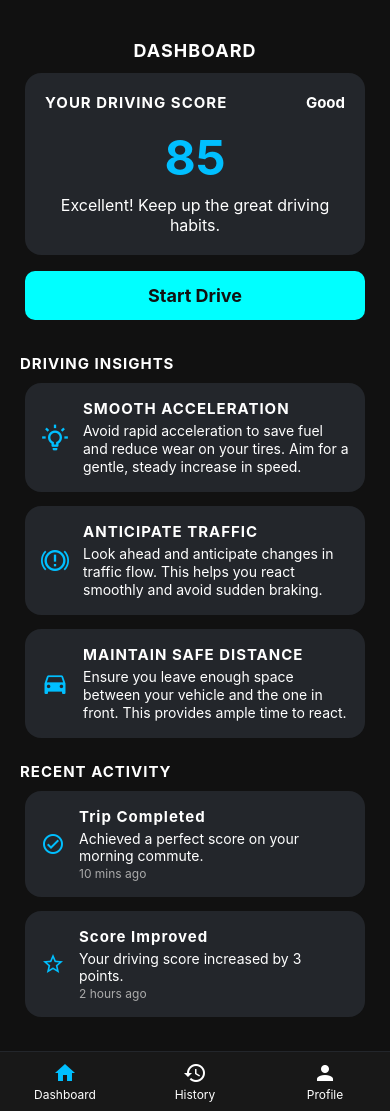
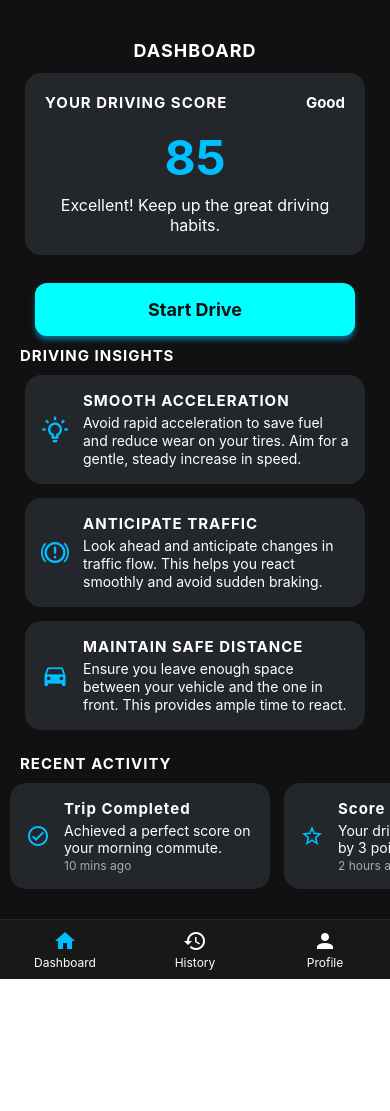
Before and after one commit to Deethya0715/Indicatory, a React Native app: screen /MainDashboardScreen in a window 390 px wide. After the commit the page ends 979 px from the top, so only its background shows below. Built offline with nearby package versions, Linux system fonts and the light colour scheme.

Commit message:
the dashboard is done

```diff
--- a/App.js
+++ b/App.js
@@ -9,6 +9,7 @@ import MainDashboardScreen from './components/MainDashboardScreen'
 import LiveDrivingScreen from './components/LiveDrivingScreen'
 import TripHistoryScreen from './components/TripHistoryScreen'
 import TripSummaryScreen from './components/TripSummaryScreen'
+import ProfileScreen from './components/ProfileScreen';
 
 
 const Stack = createStackNavigator();
@@ -20,9 +21,9 @@ export default function App() {
         <Stack.Screen name="WelcomeScreen" component={WelcomeScreen} />
         <Stack.Screen name="PermissionsScreen" component={PermissionsScreen} />
         <Stack.Screen name='MainDashboardScreen' component={MainDashboardScreen}/>
-            <Stack.Screen name='LiveDrivingScreen' component={LiveDrivingScreen}/>
+        <Stack.Screen name='LiveDrivingScreen' component={LiveDrivingScreen}/>
         <Stack.Screen name = 'TripHistoryScreen' component={TripHistoryScreen}/>
-        <Stack.Screen name = 'TripSummaryScreen' component={TripSummaryScreen}/>
+        <Stack.Screen name = 'ProfileScreen' component={ProfileScreen}/>
       </Stack.Navigator>
     </NavigationContainer>
   );
--- a/components/MainDashboardScreen.js
+++ b/components/MainDashboardScreen.js
@@ -20,7 +20,7 @@ const MainDashboardScreen = ({ navigation }) => {
           <Text style={styles.scoreFeedback}>Excellent! Keep up the great driving habits.</Text>
         </View>
         {/* Start Drive Button */}
-        <TouchableOpacity style={styles.startDriveButton}>
+        <TouchableOpacity style={styles.startDriveButton} onPress={() => navigation.navigate('LiveDrivingScreen')}>
           <Text style={styles.startDriveButtonText}>Start Drive</Text>
         </TouchableOpacity>
         {/* Driving Insights */}
@@ -48,6 +48,7 @@ const MainDashboardScreen = ({ navigation }) => {
         </View>
         {/* Recent Activity */}
         <Text style={styles.sectionTitle}>RECENT ACTIVITY</Text>
+        <ScrollView horizontal showsHorizontalScrollIndicator={false} style={styles.activityScroll} contentContainerStyle={styles.activityScrollContent}>
           <View style={styles.activityCard}>
             <Icon name="check-circle-outline" size={24} color="#00BFFF" style={styles.activityIcon} />
             <View style={styles.activityContent}>
@@ -64,21 +65,23 @@ const MainDashboardScreen = ({ navigation }) => {
               <Text style={styles.activityTime}>2 hours ago</Text>
             </View>
           </View>
+          {/* Add more activity cards here if needed */}
+        </ScrollView>
       </ScrollView>
       {/* Bottom Navigation Bar */}
       <View style={styles.bottomNav}>
-        <View style={styles.navItem}>
+        <TouchableOpacity style={styles.navItem} onPress={() => navigation.navigate('MainDashboardScreen')}>
           <Icon name="home" size={24} color="#00BFFF" />
           <Text style={styles.navText}>Dashboard</Text>
-        </View>
-        <View style={styles.navItem}>
+        </TouchableOpacity>
+        <TouchableOpacity style={styles.navItem} onPress={() => navigation.navigate('TripHistoryScreen')}>
           <Icon name="history" size={24} color="#fff" />
           <Text style={styles.navText}>History</Text>
-        </View>
-        <View style={styles.navItem}>
+        </TouchableOpacity>
+        <TouchableOpacity style={styles.navItem} onPress={() => navigation.navigate('ProfileScreen')}>
           <Icon name="account" size={24} color="#fff" />
           <Text style={styles.navText}>Profile</Text>
-        </View>
+        </TouchableOpacity>
       </View>
     </View>
   );
@@ -145,13 +148,18 @@ const styles = StyleSheet.create({
   },
   startDriveButton: {
     backgroundColor: '#00FFFF',
-    borderRadius: 10,
-    paddingVertical: 14,
+    paddingVertical: 16,
     paddingHorizontal: 32,
-    marginBottom: 24,
-    width: '90%',
-    maxWidth: 340,
+    borderRadius: 12,
+    marginTop: 12,
+    width: '100%',
+    maxWidth: 320,
     alignItems: 'center',
+    shadowColor: '#00BFFF',
+    shadowOffset: { width: 0, height: 4 },
+    shadowOpacity: 0.5,
+    shadowRadius: 5,
+    elevation: 10,
   },
   startDriveButtonText: {
     color: '#111',
@@ -196,15 +204,25 @@ const styles = StyleSheet.create({
     fontSize: 14,
     lineHeight: 18,
   },
+  activityScroll: {
+    width: '100%',
+    maxHeight: 110,
+    marginBottom: 10,
+    paddingLeft: 10,
+  },
+  activityScrollContent: {
+    alignItems: 'center',
+    paddingRight: 10,
+  },
   activityCard: {
     backgroundColor: '#23262b',
     borderRadius: 16,
     flexDirection: 'row',
     alignItems: 'center',
     padding: 16,
-    marginBottom: 14,
-    width: '90%',
-    maxWidth: 340,
+    marginRight: 14,
+    width: 260,
+    maxWidth: 260,
   },
   activityIcon: {
     marginRight: 14,
--- /dev/null
+++ b/components/ProfileScreen.js
@@ -0,0 +1,20 @@
+import React from 'react';
+import { View, Text, StyleSheet } from 'react-native';
+
+const ProfileScreen = () => {
+  return (
+    <View style={styles.page}>
+      <Text>Profile Screen</Text>
+    </View>
+  );
+};
+
+const styles = StyleSheet.create({
+  page: {
+    flex: 1,
+    justifyContent: 'center',
+    alignItems: 'center',
+  },
+});
+
+export default ProfileScreen;
```
Lines whose indentation alone changed are shown as unchanged.
